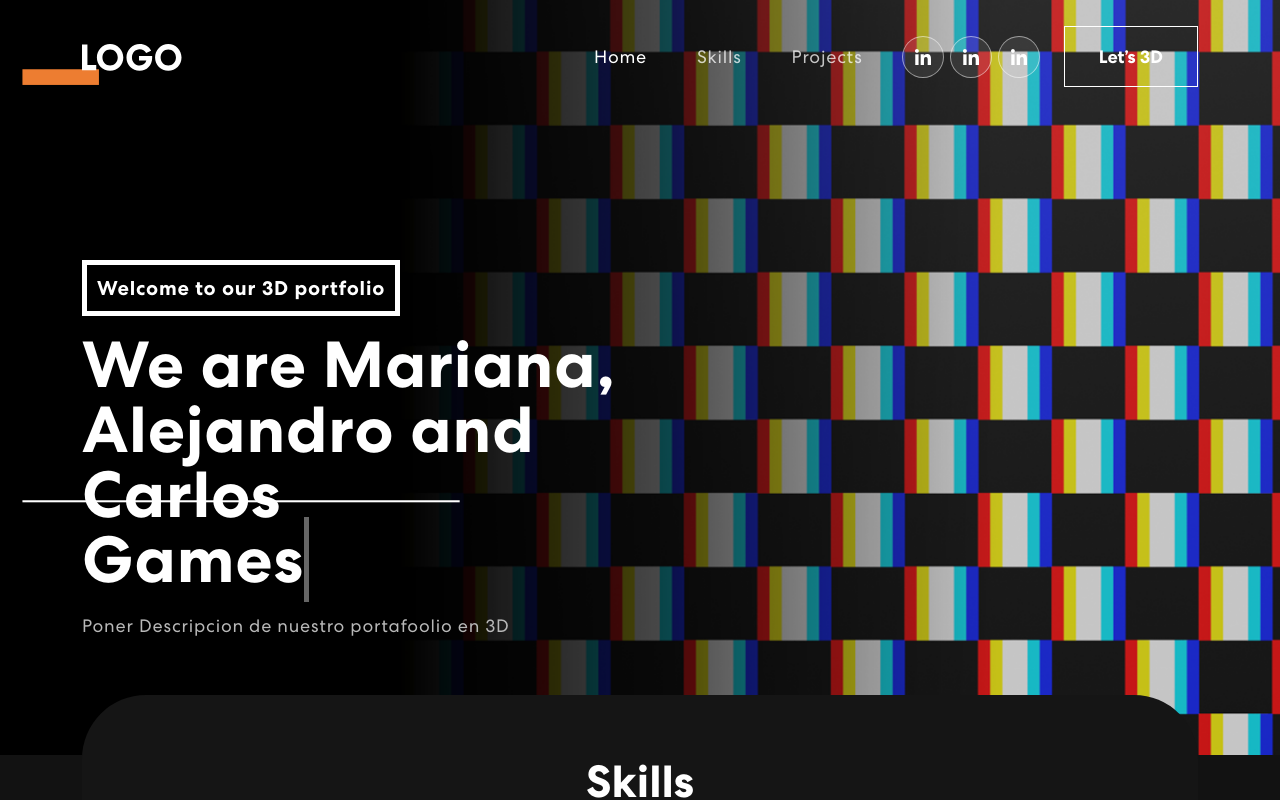
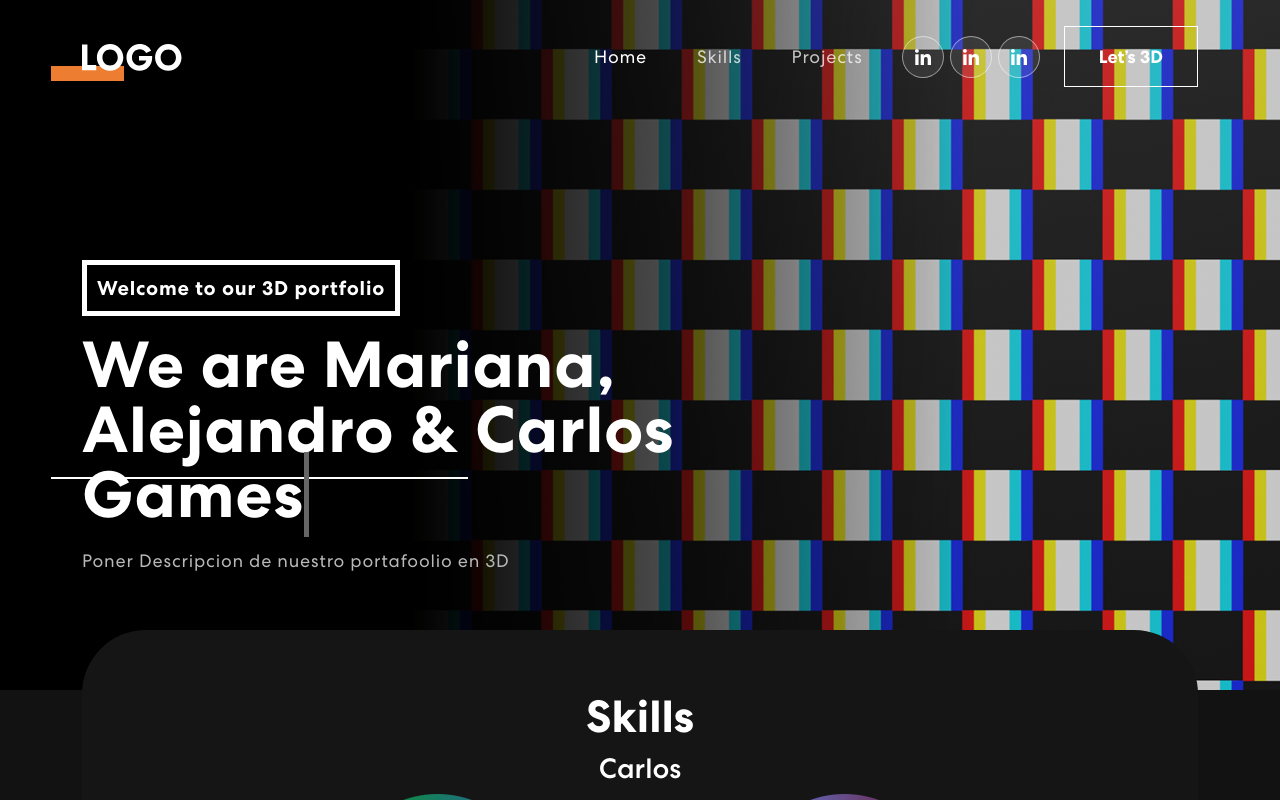
Before and after one commit to Kaaarlos/our-portfolio, a React (Create React App) app: page / in a window 1280 px wide. Shown: the top 800 px of the page. Built offline with nearby package versions, Linux system fonts and the light colour scheme.

Commit message:
Update Banner.js
corrección

```diff
--- a/src/Components/Banner.js
+++ b/src/Components/Banner.js
@@ -54,7 +54,7 @@ export const Banner = () => {
               {({ isVisible }) =>
               <div className={isVisible ? "animate__animated animate__fadeIn" : ""}>
                 <span className="tagline">Welcome to our 3D portfolio</span>
-                <h1>{`We are Mariana, Alejandro and Carlos`} <br></br> <span className="txt-rotate" dataPeriod="1000" data-rotate='[ "3D", "Games", "Web" ]'><span className="wrap">{text}</span></span></h1>
+                <h1>{`We are Mariana, Alejandro & Carlos`} <br></br> <span className="txt-rotate" dataPeriod="1000" data-rotate='[ "3D", "Games", "Web" ]'><span className="wrap">{text}</span></span></h1>
                   <p>Poner Descripcion de nuestro portafoolio en 3D</p>
               </div>}
             </TrackVisibility>
```
